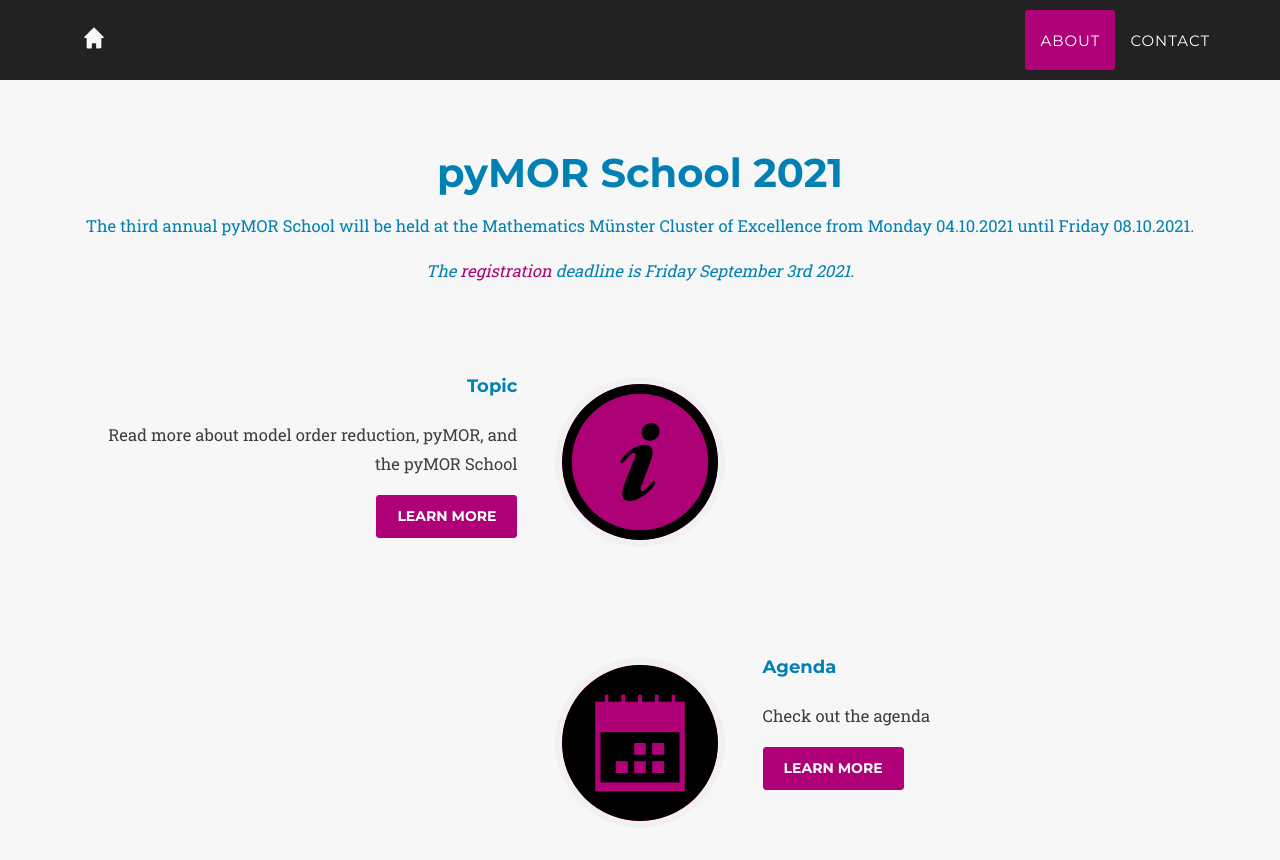
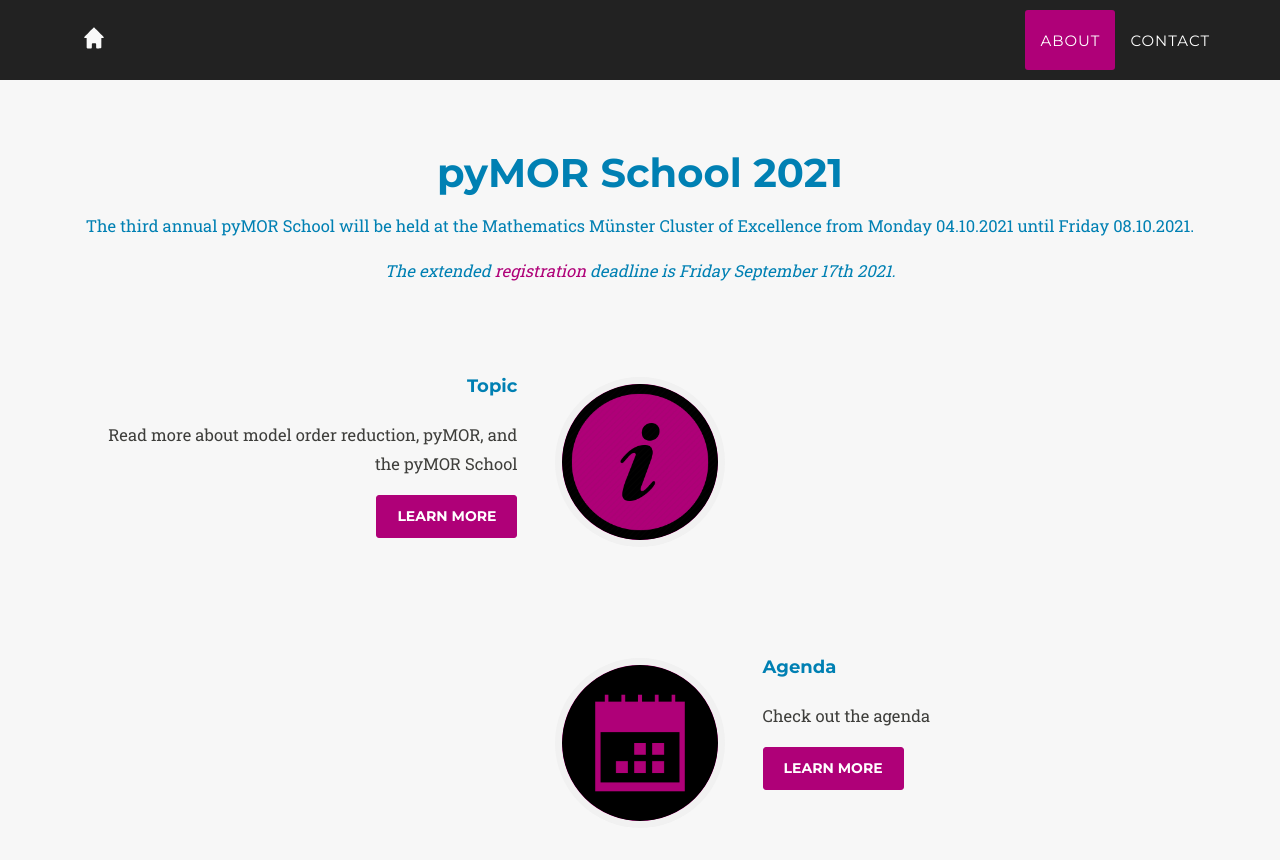
Before and after one commit to renefritze/school.pymor.org, a Jekyll site: the page built from index.html, in a window 1280 px wide and 900 px high, scrolled down 899 px. Shown: the top 860 px of the window. Built offline with Jekyll 4.4.1, drawn with Linux system fonts in a browser that asks for light colours; some web fonts are replaced.

Commit message:
extend regsitration deadline

```diff
--- a/_2021_pages/register.html
+++ b/_2021_pages/register.html
@@ -12,7 +12,7 @@
         <h1>{{ page.title }}</h1>
         <h2>Application</h2>
 
-        <p>The deadline is Friday <strong>September 3rd</strong> (AoE,UTC-12).</p>
+        <p>The extended deadline is Friday <strong>September 17th</strong> (AoE,UTC-12).</p>
 
         <p>
             To register, please complete
--- a/_includes/2021_data/about.html
+++ b/_includes/2021_data/about.html
@@ -12,8 +12,8 @@
                     </p>
 
                     <p>
-                        <em>The <a href="register.html">registration</a> deadline
-                        is Friday September 3rd 2021.</em>
+                        <em>The extended <a href="register.html">registration</a> deadline
+                        is Friday September 17th 2021.</em>
                     </p>
                 </div>
             </div>
```
Also changed, not shown: other parts of _2021_pages/register.html (+1 -1 lines).
